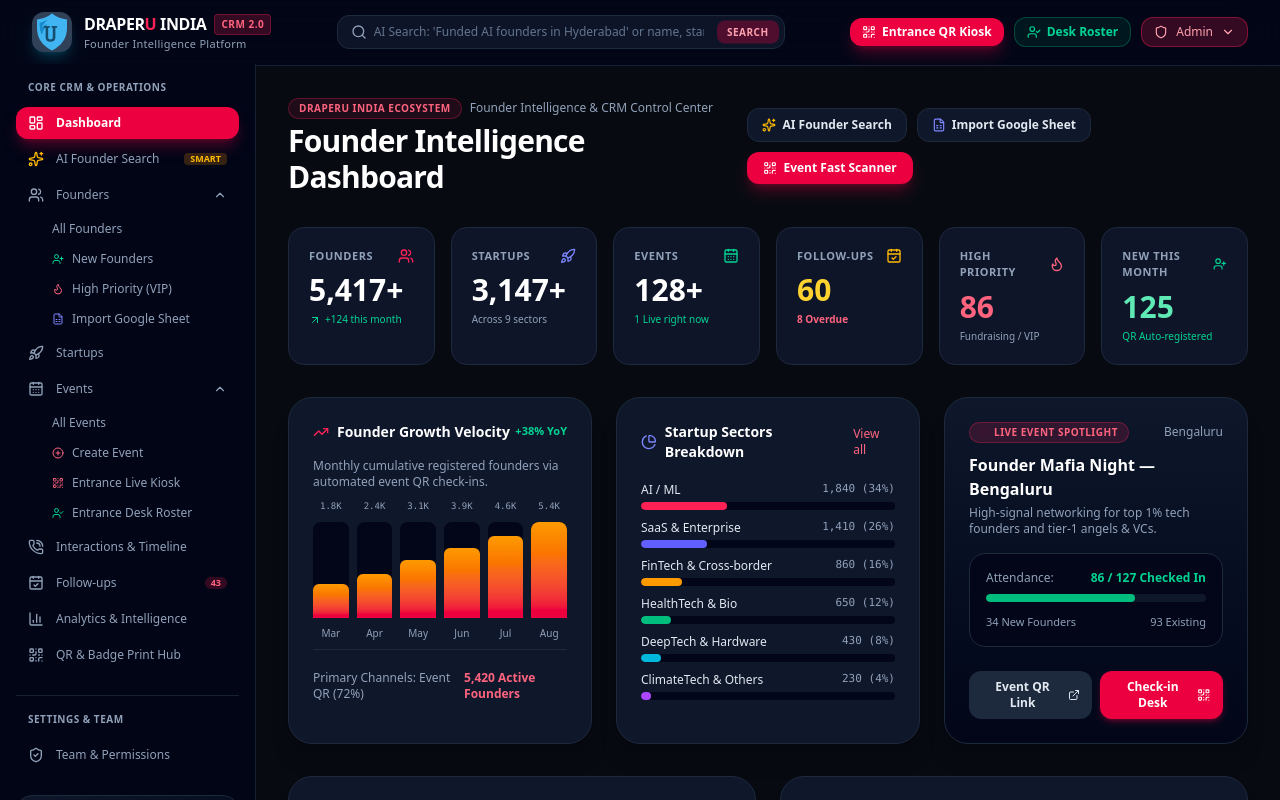
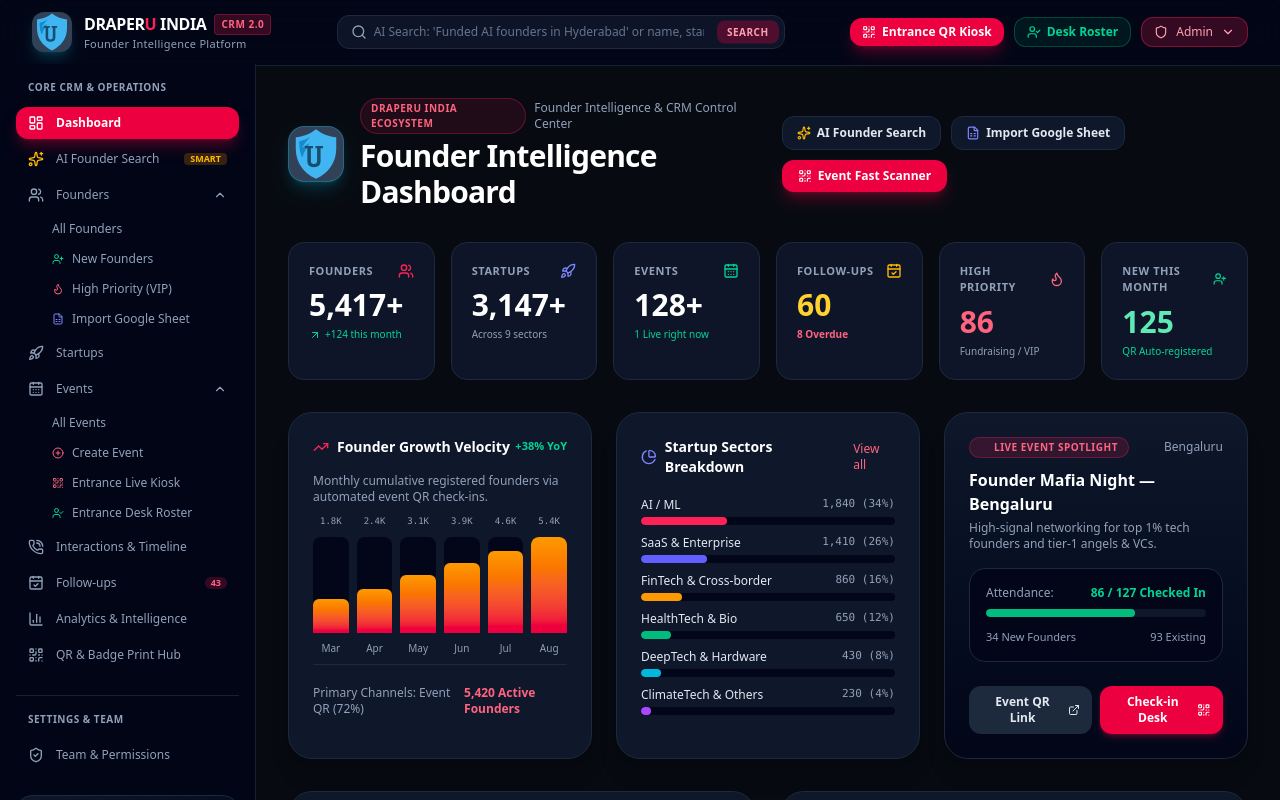
Before and after one commit to namithreddymara/draper_u_founders_dashboard, a Next.js app: page / in a window 1280 px wide. Shown: the top 800 px of the page. Built offline with nearby package versions, Linux system fonts and the light colour scheme.

Commit message:
Add DraperU logo to dashboard header

```diff
--- a/src/app/page.tsx
+++ b/src/app/page.tsx
@@ -50,7 +50,15 @@
     <div className="space-y-8">
       {/* Top Welcome & Brand Header */}
       <div className="flex flex-col md:flex-row items-start md:items-center justify-between gap-4">
-        <div>
+        <div className="flex items-center gap-4">
+          <div className="w-14 h-14 shrink-0 rounded-2xl overflow-hidden bg-slate-700 border border-cyan-400/30 shadow-lg shadow-cyan-500/20">
+            <img
+              src="/draperu-logo.svg"
+              alt="DraperU India logo"
+              className="w-full h-full object-cover"
+            />
+          </div>
+          <div>
           <div className="flex items-center gap-2">
             <span className="px-2.5 py-0.5 text-[10px] font-bold uppercase tracking-wider rounded-full bg-rose-500/10 text-rose-400 border border-rose-500/30">
               DraperU India Ecosystem
@@ -60,6 +68,7 @@
           <h1 className="text-2xl md:text-3xl font-black text-white tracking-tight mt-1">
             Founder Intelligence Dashboard
           </h1>
+          </div>
         </div>
 
         {/* Action Buttons */}
```
